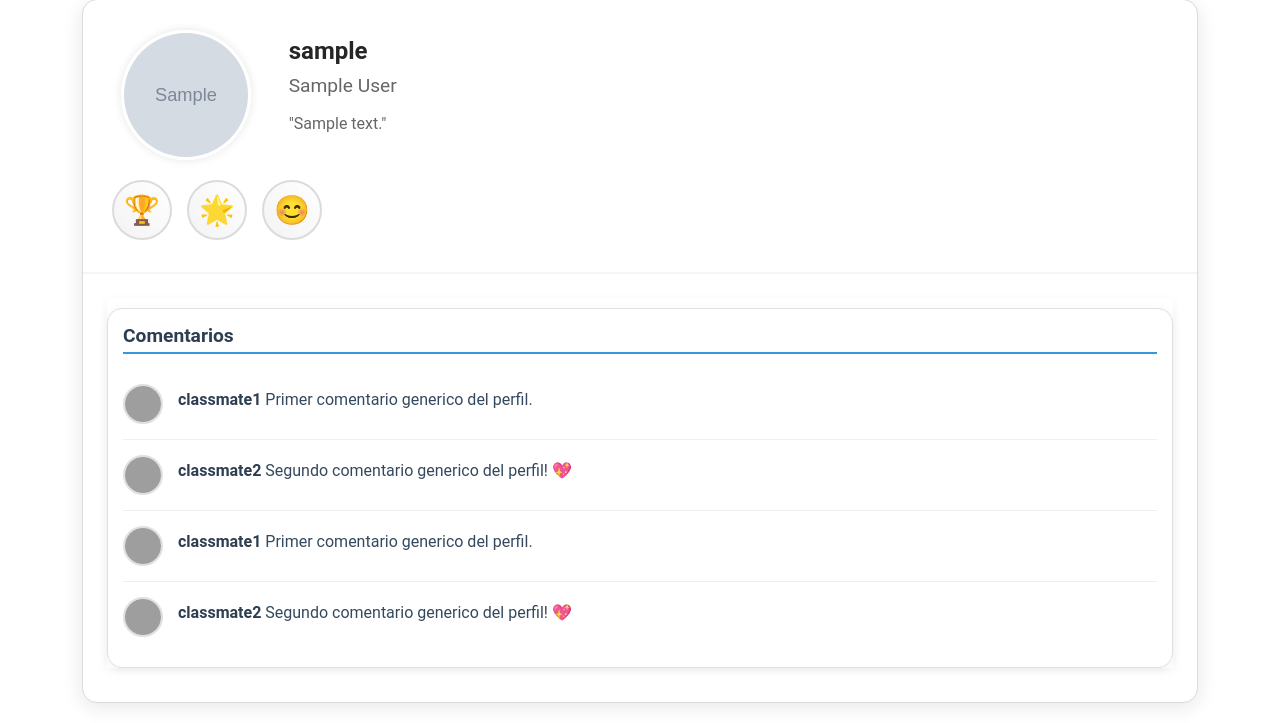
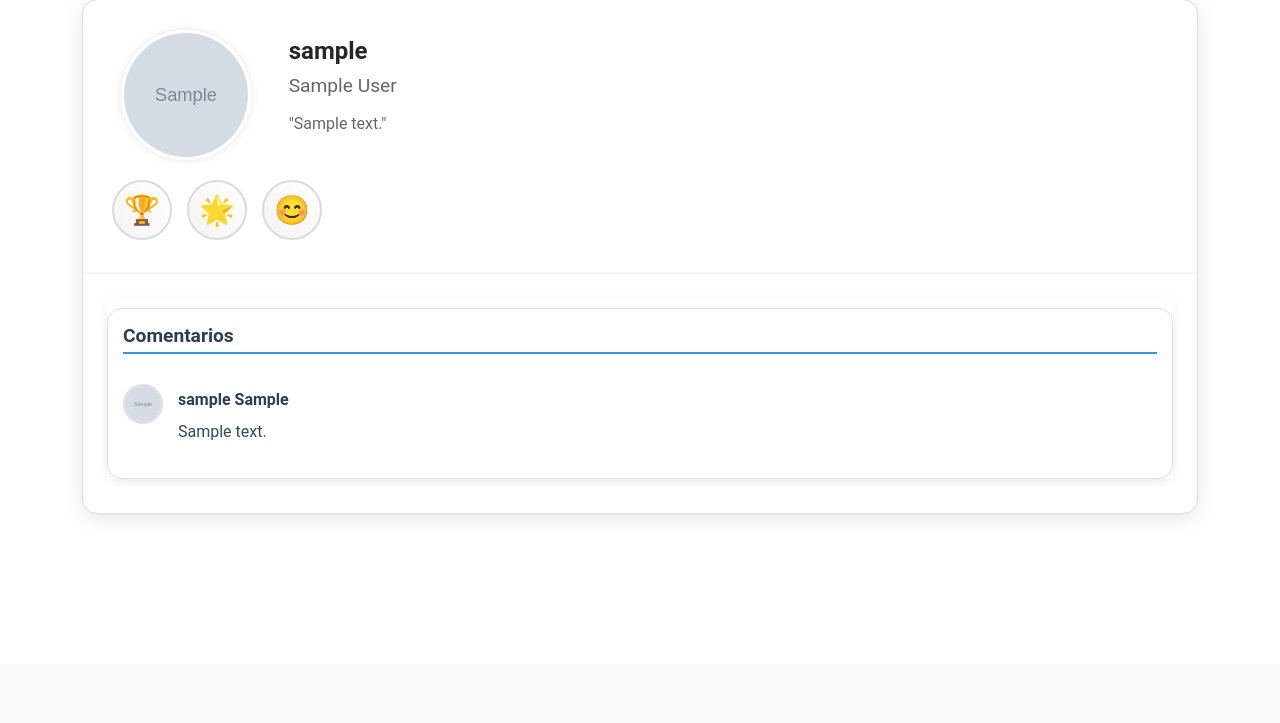
Before and after one commit to FranciscoMendiola/pumaflash, a Django app: page /profile/1 in a window 1280 px wide. Shown: the part 136-859 px from the top of the page. After the commit the page ends 650 px from the top, so only its background shows below. Run offline with Django 4.2, Linux system fonts and the light colour scheme; a user stored in the database is signed in; tables that the repository leaves empty hold one stand-in row (values such as "Sample post"); grey boxes marked "Sample" are stand-in pictures; some libraries are stand-ins or nearby versions; grey boxes are pictures that could not be loaded.

Commit message:
feat:  lógica para visualización comentarios recibidos de perfil

```diff
--- /dev/null
+++ b/APP/templates/common/comment.html
@@ -0,0 +1,8 @@
+<div class="comment">
+    <img src="{{ comment.id_sender.id_user.img_url.url }}" alt="User Pic">
+    <div class="comment-text">
+        <strong>{{ comment.id_sender.id_user.username }} {{ comment.id_sender.id_user.first_name }}</strong>
+        <br>
+         {{ comment.content }}
+    </div>
+</div>
--- a/APP/templates/common/profile_card.html
+++ /dev/null
@@ -1,78 +0,0 @@
-{% load static %}
-
-<!-- Card Wrapper -->
-<div class="card">
-    <!-- Profile Info as Card Header -->
-    <div class="card-header">
-        <div class="row align-items-center">
-            <div class="col-3 col-md-2 text-center">
-                <img src="{{ requested_profile.id_user.img_url.url }}" alt="Profile Picture" class="profile-pic">
-            </div>
-            <div class="col-9 col-md-10">
-                <h4 class="username">{{ requested_profile.id_user.username }}</h4>
-                <p class="full-name">{{ requested_profile.id_user.first_name }} {{ requested_profile.id_user.last_name }}</p>
-                <p class="description">"{{ requested_profile.description }}"</p>
-            </div>
-        </div>
-        <!-- Medals Section -->
-            <div class="medals-section">
-                <div class="medal">
-                    <div class="medal-circle">🏆
-                        <span class="medal-tooltip">Más inteligente</span>
-                    </div>
-                </div>
-                <div class="medal">
-                    <div class="medal-circle">🌟
-                        <span class="medal-tooltip">Más carismático</span>
-                    </div>
-                </div>
-                <div class="medal">
-                    <div class="medal-circle">😊
-                        <span class="medal-tooltip">Más guapo</span>
-                    </div>
-                </div>
-            </div>
-    </div>
-    <!-- Card Body -->
-    <div class="card-body">
-            <!-- Comments Section -->
-            <div class="comments-section">
-                <div class="comments-box">
-                    <h6>Comentarios</h6>
-                    <div class="comments-list">
-                        <div class="comment">
-                            <img src="{% static 'img/perfil_icon.png' %}" alt="User Pic">
-                            <div class="comment-text">
-                                <strong>classmate1</strong> Primer comentario generico del perfil.
-                            </div>
-                        </div>
-                        <div class="comment">
-                            <img src="{% static 'img/perfil_icon.png' %}" alt="User Pic">
-                            <div class="comment-text">
-                                <strong>classmate2</strong> Segundo comentario generico del perfil! 💖
-                            </div>
-                        </div>
-                        <div class="comment">
-                            <img src="{% static 'img/perfil_icon.png' %}" alt="User Pic">
-                            <div class="comment-text">
-                                <strong>classmate1</strong> Primer comentario generico del perfil.
-                            </div>
-                        </div>
-                        <div class="comment">
-                            <img src="{% static 'img/perfil_icon.png' %}" alt="User Pic">
-                            <div class="comment-text">
-                                <strong>classmate2</strong> Segundo comentario generico del perfil! 💖
-                            </div>
-                        </div>
-                    </div>
-                </div>
-                {% if not request.user.is_staff%}
-                <div class="send-comment-box d-flex gap-3">
-                    <img src="{{ user.img_url.url }}" alt="User Pic" class="rounded-circle">
-                    <div contenteditable="true" class="form-control content-editable" placeholder="Escribe un comentario..."></div>
-                    <button class="btn btn-dark">Enviar</button>
-                </div>
-                {% endif %}
-            </div>
-        </div>
-</div>
--- a/APP/templates/profile.html
+++ b/APP/templates/profile.html
@@ -6,6 +6,66 @@
 
 {% block main_content %}
 
-{% include 'common/profile_card.html' %}
+<!-- Card Wrapper -->
+<div class="card">
+    <!-- Profile Info as Card Header -->
+    <div class="card-header">
+        <div class="row align-items-center">
+            <div class="col-3 col-md-2 text-center">
+                <img src="{{ requested_profile.id_user.img_url.url }}" alt="Profile Picture" class="profile-pic">
+            </div>
+            <div class="col-9 col-md-10">
+                <h4 class="username">{{ requested_profile.id_user.username }}</h4>
+                <p class="full-name">{{ requested_profile.id_user.first_name }} {{ requested_profile.id_user.last_name }}</p>
+                <p class="description">"{{ requested_profile.description }}"</p>
+            </div>
+        </div>
+        <!-- Medals Section -->
+            <div class="medals-section">
+                <div class="medal">
+                    <div class="medal-circle">🏆
+                        <span class="medal-tooltip">Más inteligente</span>
+                    </div>
+                </div>
+                <div class="medal">
+                    <div class="medal-circle">🌟
+                        <span class="medal-tooltip">Más carismático</span>
+                    </div>
+                </div>
+                <div class="medal">
+                    <div class="medal-circle">😊
+                        <span class="medal-tooltip">Más guapo</span>
+                    </div>
+                </div>
+            </div>
+    </div>
+    <!-- Card Body -->
+    <div class="card-body">
+            <!-- Comments Section -->
+            <div class="comments-section">
+                <div class="comments-box">
+                    <h6>Comentarios</h6>
+                    <div class="comments-list">
+                        {% for comment in comments%}
+                            {% include "common/comment.html" %}
+                        {% empty %}
+                        <div class="card text-center w-100 py-3">
+                            <div class="card-body py-5">
+                              <h5 class="card-title">Sin comentarios</h5>
+                            </div>
+                          </div>
+                        {% endfor %}
+                    </div>
+                </div>
+                {% if not request.user.is_staff%}
+                <div class="send-comment-box d-flex gap-3">
+                    <img src="{{ user.img_url.url }}" alt="User Pic" class="rounded-circle">
+                    <div contenteditable="true" class="form-control content-editable" placeholder="Escribe un comentario..."></div>
+                    <button class="btn btn-dark">Enviar</button>
+                </div>
+                {% endif %}
+            </div>
+        </div>
+</div>
 
 {% endblock %}
--- a/APP/views/profile.py
+++ b/APP/views/profile.py
@@ -3,7 +3,7 @@ from django.http import HttpResponse
 from django.shortcuts import get_object_or_404, render
 from django.views import View
 
-from APP.models import Profile
+from APP.models import Comment, Profile
 
 
 class ProfileView(LoginRequiredMixin, View):
@@ -11,8 +11,9 @@ class ProfileView(LoginRequiredMixin, View):
     def get(self, request, id):
         requested_profile, active_profile = self.__validate_request(request, id)
         active_group = requested_profile.id_group
+        comments = Comment.objects.filter(id_receiver=requested_profile)
 
-        data = {'requested_profile': requested_profile, 'active_profile':active_profile,'active_group':active_group}
+        data = {'requested_profile': requested_profile, 'active_profile':active_profile,'active_group':active_group, 'comments':comments}
 
         return render(request, 'profile.html', data)
 
```
